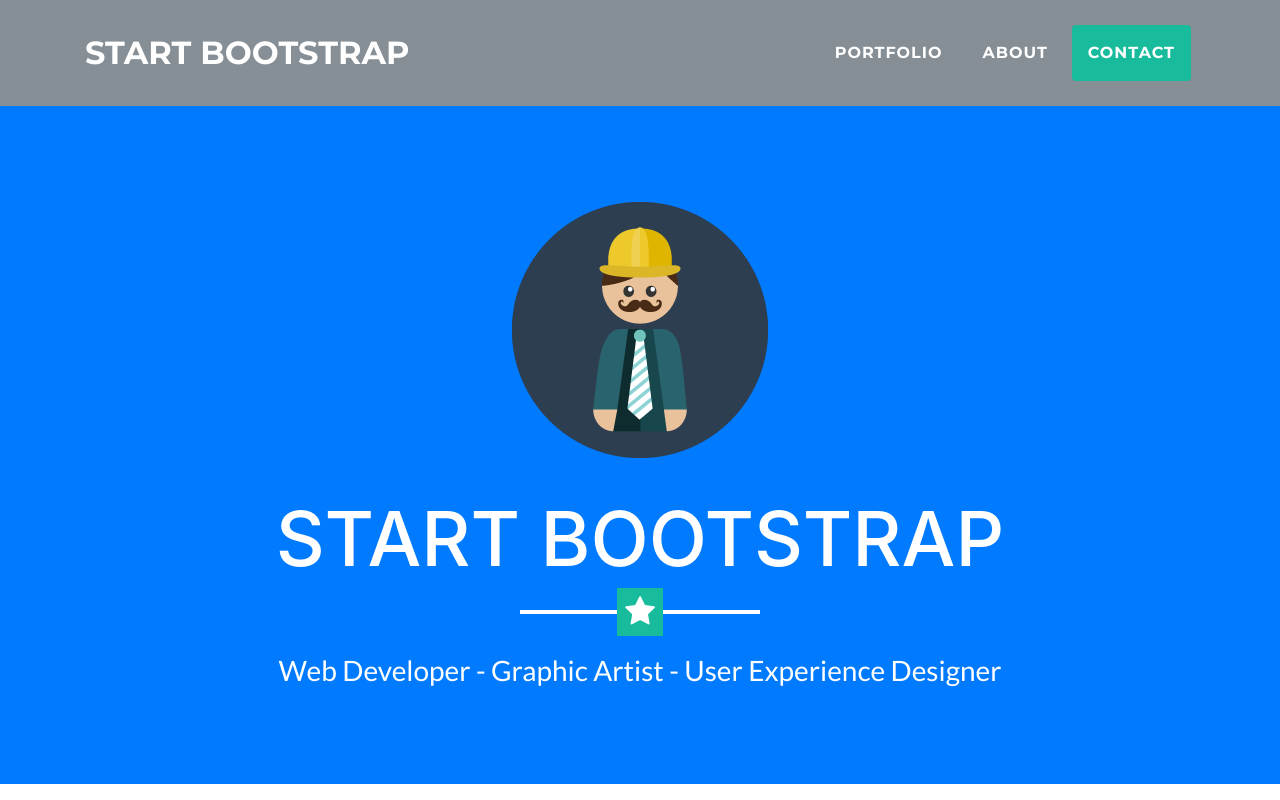
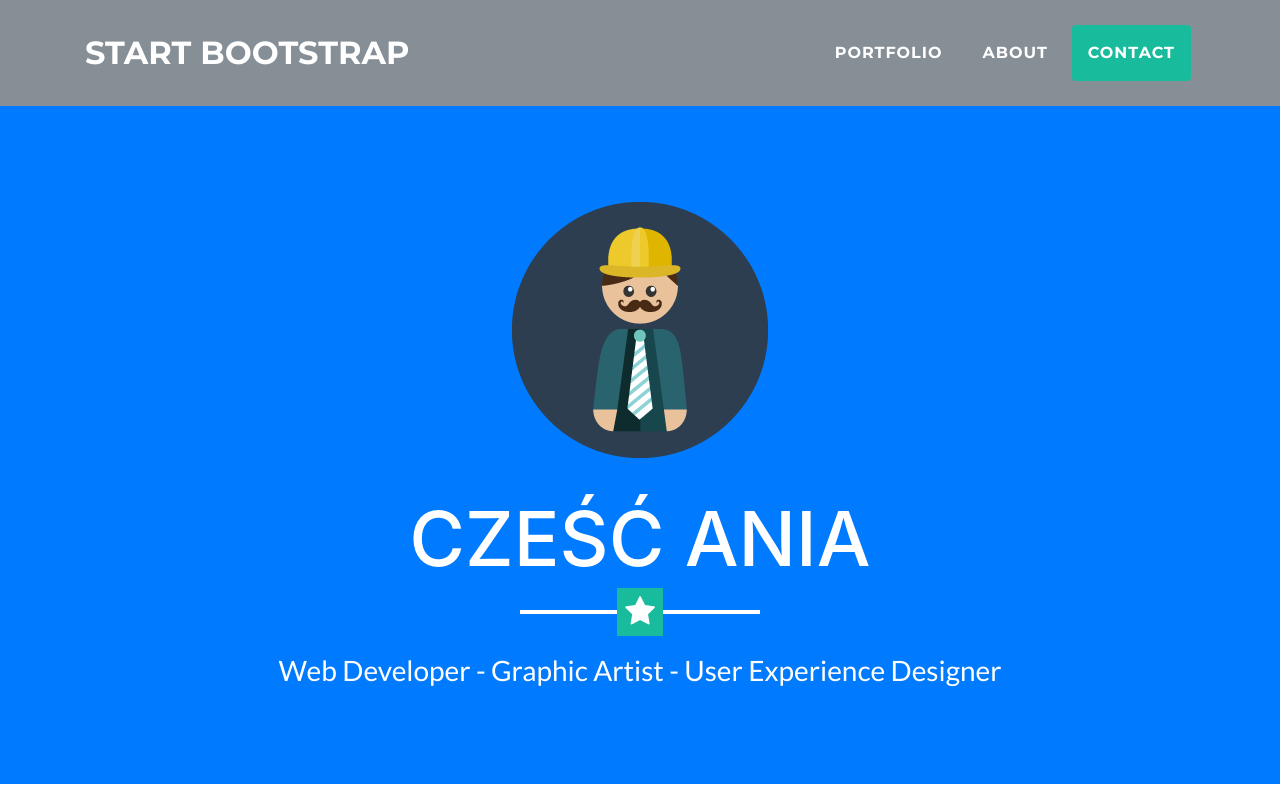
Before and after one commit to MarekAd/Mad.example.github.io, a website with bundled scripts: page index.html in a window 1280 px wide. Shown: the top 800 px of the page. Built offline with nearby package versions, Linux system fonts and the light colour scheme.

Commit message:
Changes 'start bootstrap' to 'Cześć Ania' for test

```diff
--- a/index.html
+++ b/index.html
@@ -56,7 +56,7 @@
     <header class="masthead bg-primary text-white text-center">
       <div class="container">
         <img class="img-fluid mb-5 d-block mx-auto" src="img/profile.png" alt="">
-        <h1 class="text-uppercase mb-0">Start Bootstrap</h1>
+        <h1 class="text-uppercase mb-0">Cześć Ania</h1>
         <hr class="star-light">
         <h2 class="font-weight-light mb-0">Web Developer - Graphic Artist - User Experience Designer</h2>
       </div>
```
